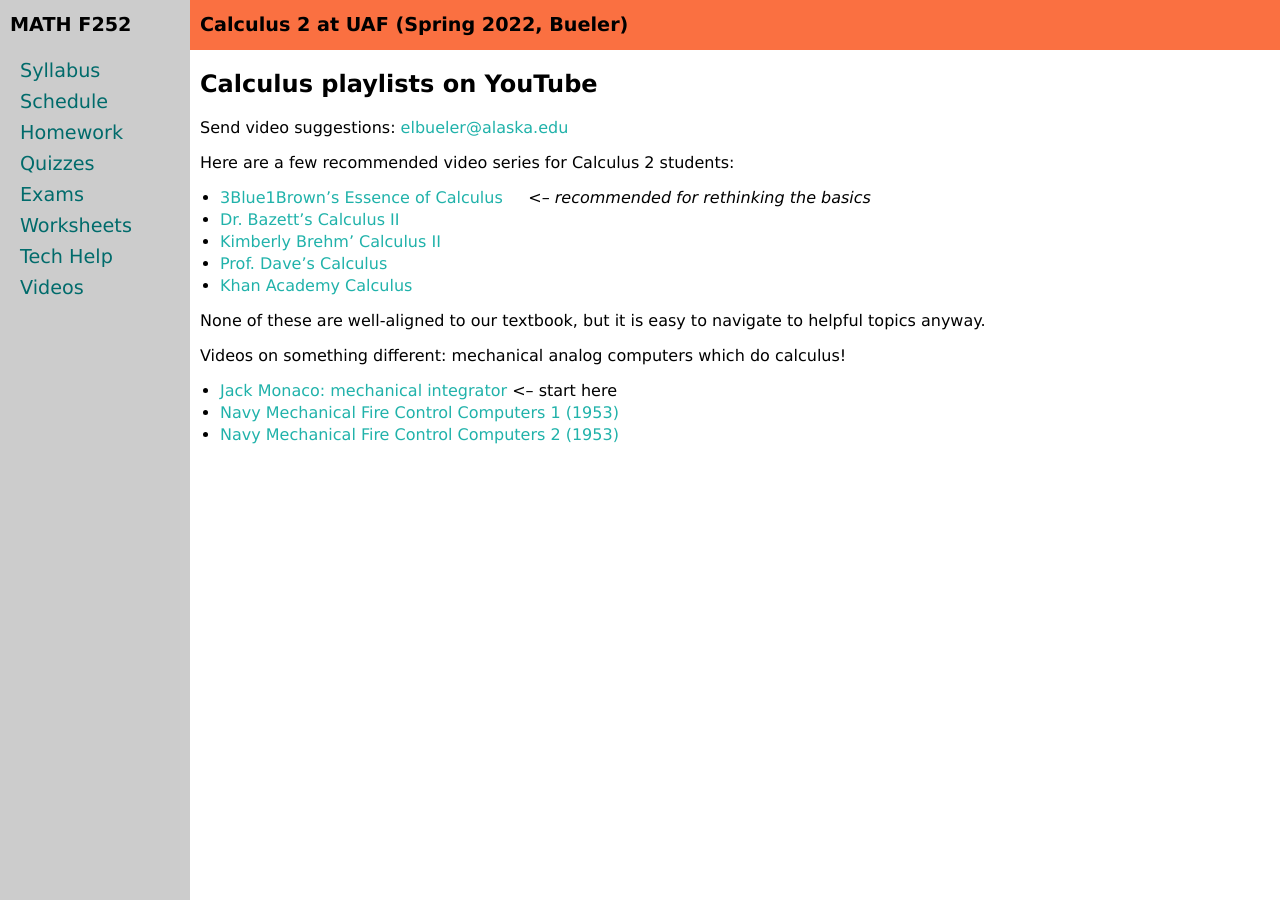
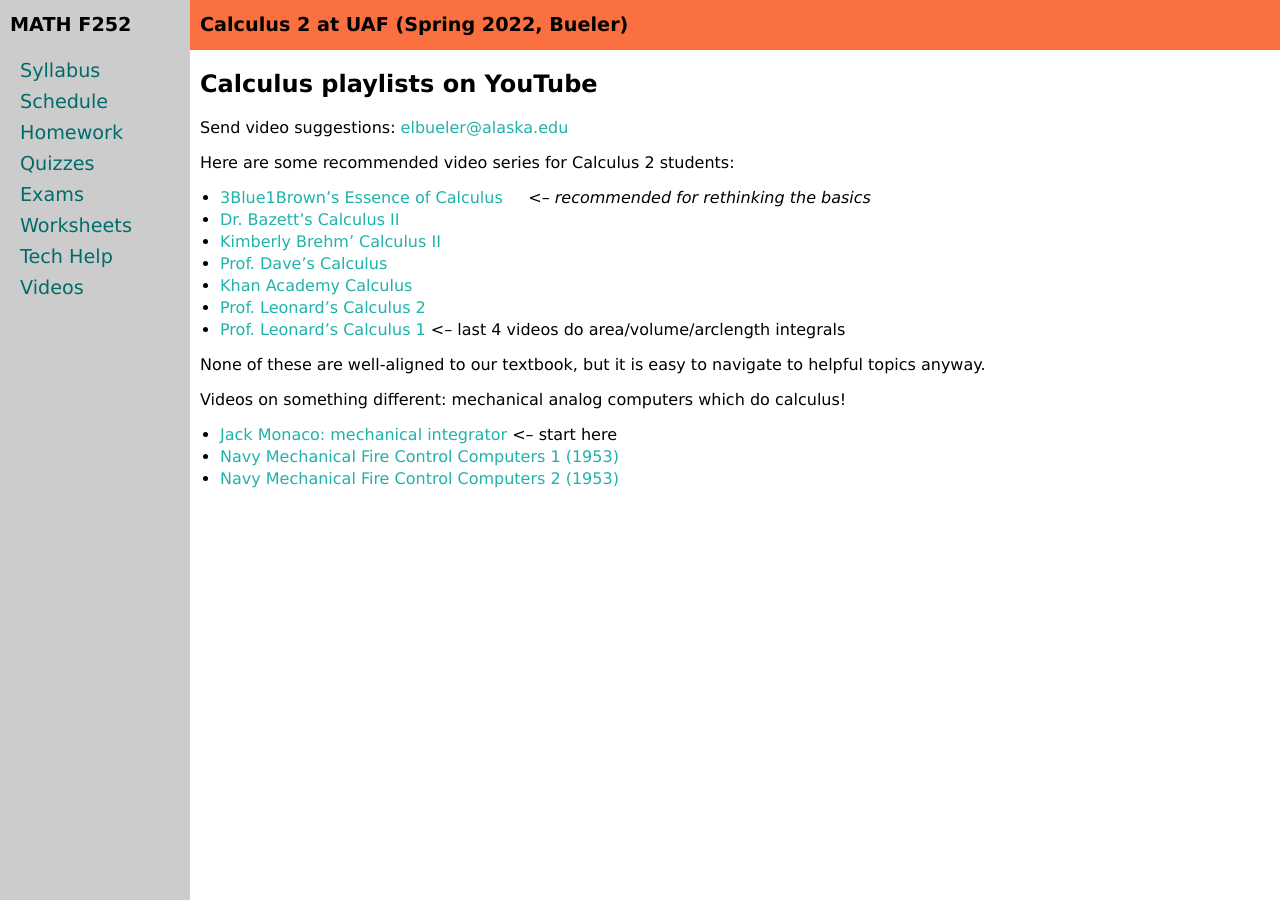
Before and after one commit to uaf-math/calc2, a Jekyll site: the page built from videos.md, in a window 1280 px wide. Built offline with Jekyll 4.4.1, drawn with Linux system fonts in a browser that asks for light colours.

Commit message:
videos recommended by Will Caldwell

```diff
--- a/videos.md
+++ b/videos.md
@@ -7,13 +7,15 @@ title: Videos
 
 Send video suggestions: [elbueler@alaska.edu](mailto:elbueler@alaska.edu)
 
-Here are a few recommended video series for Calculus 2 students:
+Here are some recommended video series for Calculus 2 students:
 
   * [3Blue1Brown's Essence of Calculus](https://www.youtube.com/playlist?list=PLZHQObOWTQDMsr9K-rj53DwVRMYO3t5Yr) &nbsp; &nbsp; <i><-- recommended for rethinking the basics</i>
   * [Dr. Bazett's Calculus II](https://www.youtube.com/playlist?list=PLHXZ9OQGMqxc4ySKTIW19TLrT91Ik9M4n)
   * [Kimberly Brehm' Calculus II](https://www.youtube.com/playlist?list=PLl-gb0E4MII1OxI-BbNkEhuwPHcKxuPSg)
   * [Prof. Dave's Calculus](https://www.youtube.com/playlist?list=PLybg94GvOJ9ELZEe9s2NXTKr41Yedbw7M)
   * [Khan Academy Calculus](https://www.youtube.com/playlist?list=PL19E79A0638C8D449)
+  * [Prof. Leonard's Calculus 2](https://www.youtube.com/playlist?list=PLDesaqWTN6EQ2J4vgsN1HyBeRADEh4Cw-)
+  * [Prof. Leonard's Calculus 1](https://www.youtube.com/playlist?list=PLF797E961509B4EB5) <-- last 4 videos do area/volume/arclength integrals
 
 None of these are well-aligned to our textbook, but it is easy to navigate to helpful topics anyway.
 
```
